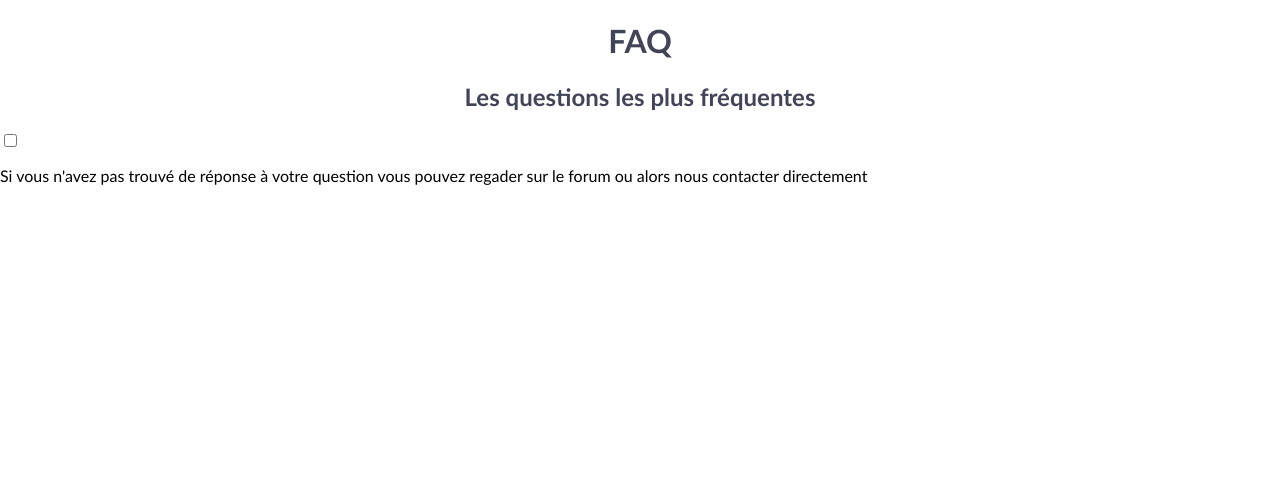
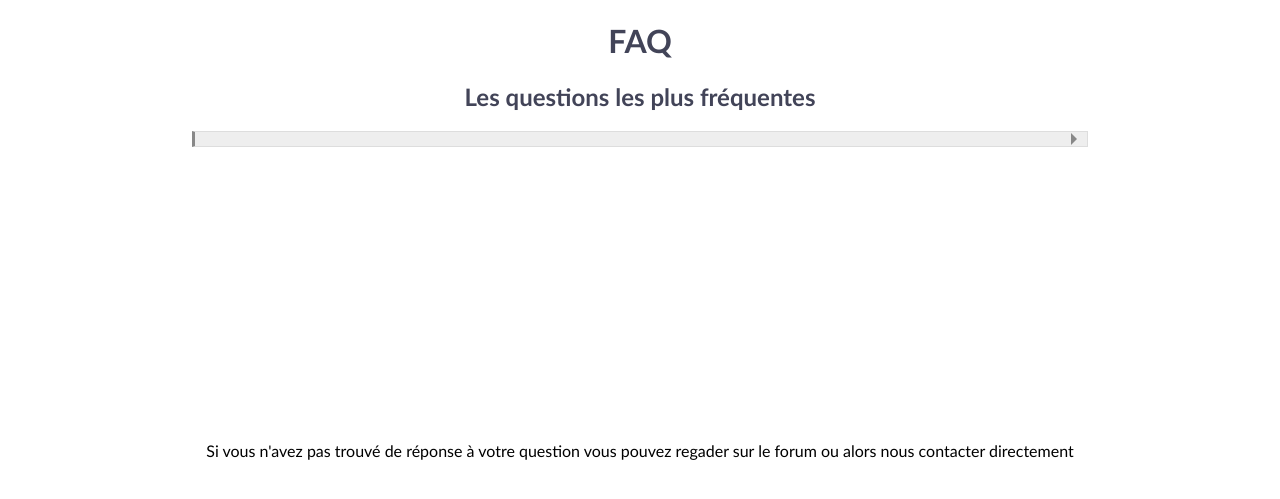
Before and after one commit to HugoMoi/SiteAPP, a PHP site: page /app/FAQ.php in a window 1280 px wide. Shown: the part 130-629 px from the top of the page. Run offline with PHP 8.4, Linux system fonts and the light colour scheme; tables that the repository leaves empty or names only in its code hold one stand-in row (values such as "Sample post"); data that the repository does not hold is empty.

Commit message:
version final

```diff
--- a/FAQ.css
+++ b/FAQ.css
@@ -3,23 +3,22 @@ h1, h2{
         color: #424458;
 
 }
-/* Espacement entre les questions */
 
-/* Masquer les checkbox et les paragraphes */
-.section input,
-.section p{
-        display: none;
+.question input, /* Masquer les checkbox et les paragraphes */
+
+.question p{
+        display: none; /*masquer les réponse*/
 }
 
-/* Si le checkbox est coché, montrer le paragraphe, c'est avec le checkbox qu'on sait quel réponse dérouler*/
-.section input[type=checkbox]:checked~p{
+/* Si le checkbox est coché, montrer le paragraphe, c'est avec le checkbox qu'on sait quelle réponse dérouler*/
+.question input[type=checkbox]:checked~p{
         display: block;
         color: black;
         font-size: 1em;
 }
 
-/* Style des labels */
-.section label{
+/* Style des labels ( les questions) */
+.question label{
         margin-left: 15%;
         margin-right: 15%;
         background: #eee;
@@ -29,21 +28,18 @@ h1, h2{
         font-weight: bold;
         border: 1px solid #ddd;
         border-left: 3px solid #888;
-        text-shadow: 0 1px 0 rgba(255,255,255,.5);
-
 }
 
-
 /* Style du label si le checkbox est coché */
-.section input[type=checkbox]:checked~label{
+.question input[type=checkbox]:checked~label{
+        color: white;
         border-color: #505cd5;
         background: #90b0f8;
-        background-image: linear-gradient(to bottom, #fff, #5b7db7); /*effet dégradé*/
-        box-shadow: 0 0 1px rgba(0,0,0,.4);
+        background-image: linear-gradient(to bottom, #424458, #5b7db7); /*effet dégradé*/
 }
 
 /*gérer la flèche*/
-.section label::before{ /*syntaxe pour metre une flèche*/
+.question label::before{ /*syntaxe pour mettre une flèche*/
         content: '';
         position: absolute;
         right: 4px;/*flèche à droite*/
@@ -54,13 +50,20 @@ h1, h2{
 }
 
 /* gérer flèche quand la Q est sélectionnée */
-.section input[type=checkbox]:checked~label::before{
+.question input[type=checkbox]:checked~label::before{
         border: 6px solid transparent;
-        border-top-color: inherit;
+        border-top-color: white;
         margin-top: -3px;
         right: 10px;
 }
 
 p{
-margin-left: 20%;
+margin-left: 18%;
+margin-right: 18%;
 }
+
+footer{
+        margin-bottom: 10px;
+        margin-top: 23%;
+        text-align: center;
+}
```
